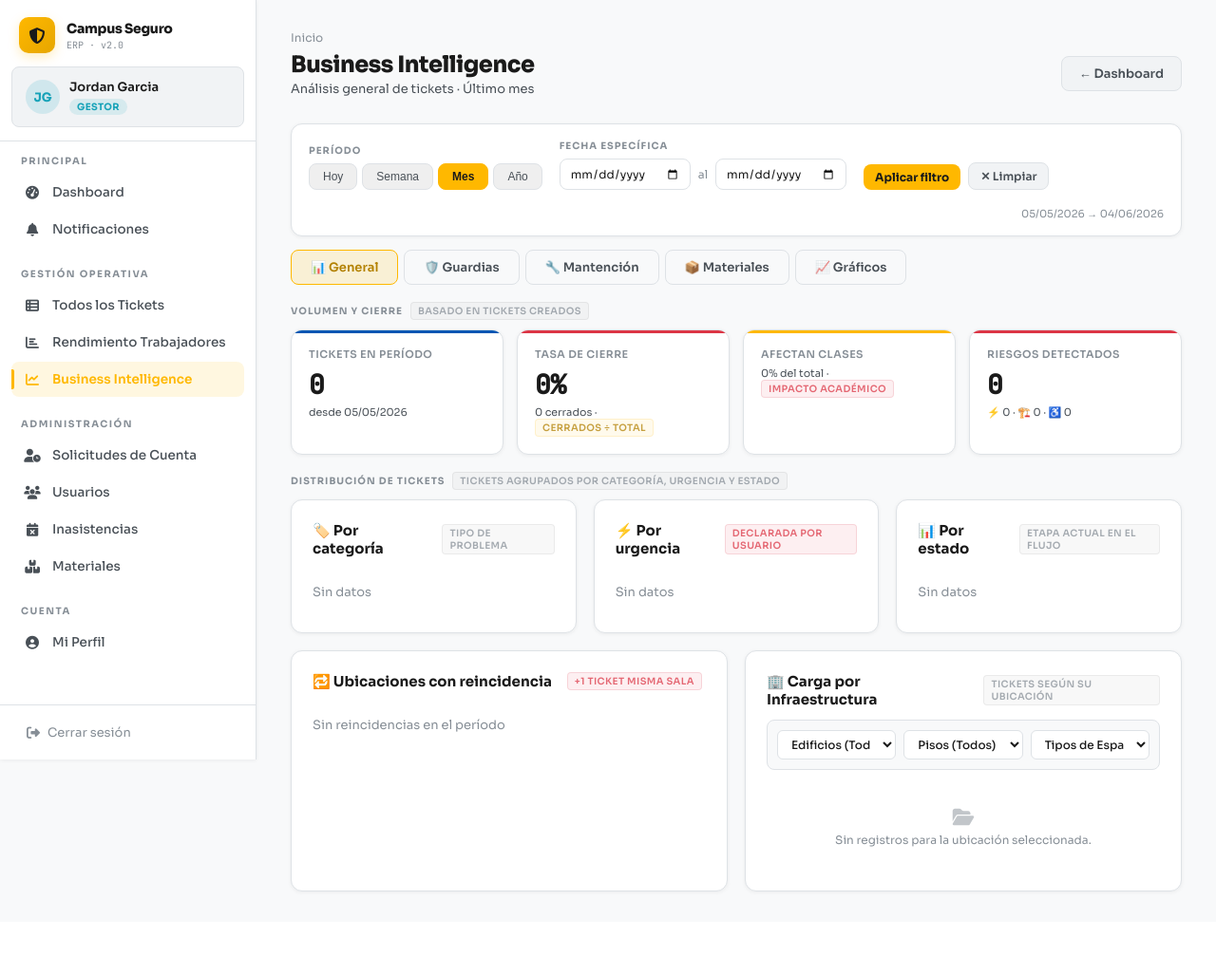
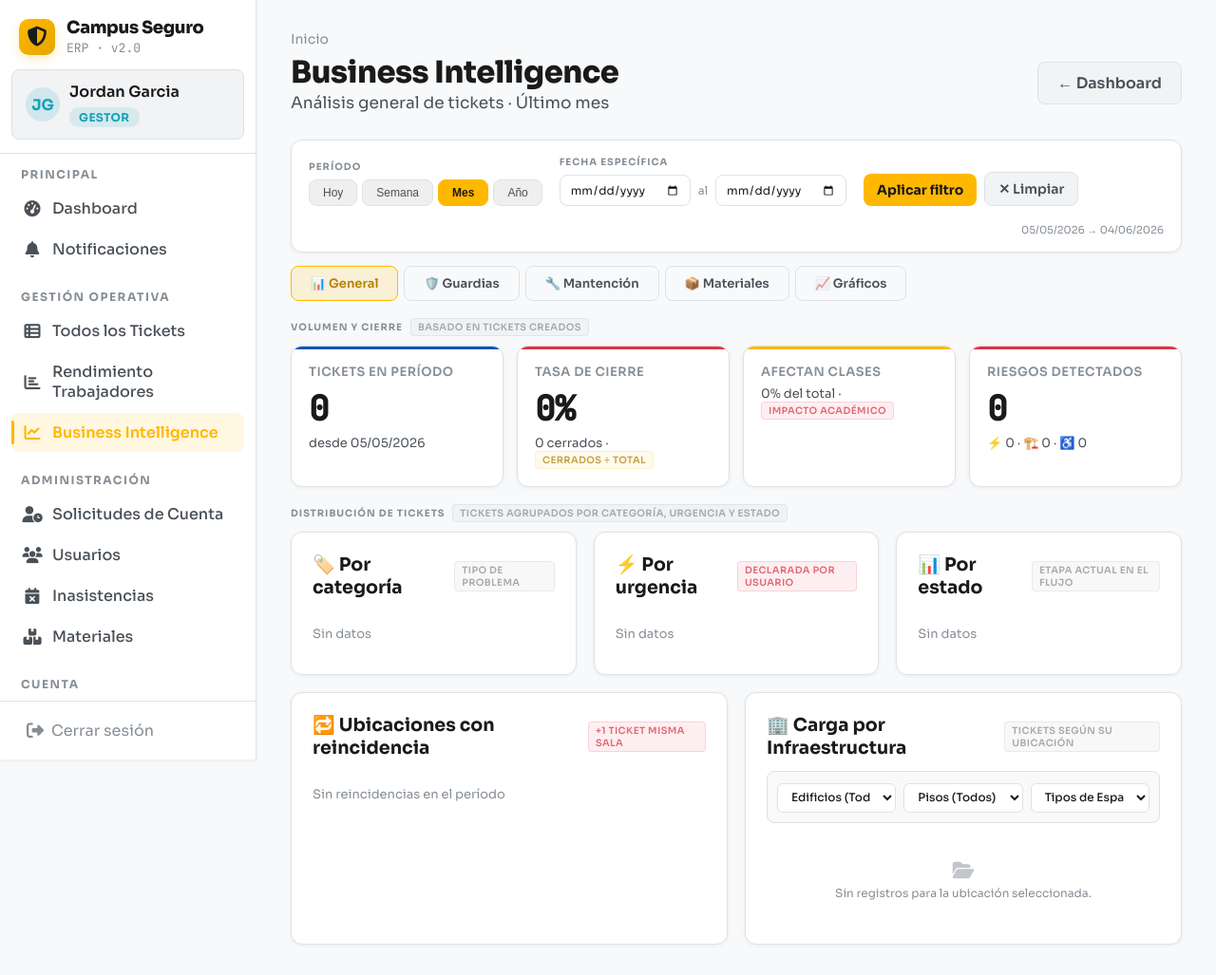
Before and after one commit to jordanrj1/Proyecto-CampuSeguro-, a Django app: page /gestor/bi/ in a window 1280 px wide. Shown: the whole page at 95% size. Before the commit the page ends 941 px from the top, so only its background shows below. Run offline with Django 5.2, Linux system fonts and the light colour scheme; a user stored in the database is signed in; data comes from the database, SQL or seed files in the repository; data that the repository does not hold is empty.

Commit message:
Feat: aumenta tamaño de fuente base a 22px para mejor legibilidad en todo el proyecto

```diff
--- a/Fase 2/Evidencias Proyecto/campus_seguro/app/templates/app/base.html
+++ b/Fase 2/Evidencias Proyecto/campus_seguro/app/templates/app/base.html
@@ -49,6 +49,7 @@
   --radius-sm: 8px;
 }
 * { box-sizing: border-box; margin: 0; padding: 0; }
+html { font-size: 22px; }
 html, body { font-family: var(--font-main); background: var(--bg-100); color: var(--text-primary); min-height: 100vh; }
 a { color: inherit; text-decoration: none; }
 
@@ -70,10 +71,10 @@ a { color: inherit; text-decoration: none; }
   width: 38px; height: 38px;
   background: linear-gradient(135deg, var(--accent-primary), #e6a600);
   border-radius: 10px; display: flex; align-items: center; justify-content: center;
-  font-size: 18px; flex-shrink: 0; box-shadow: 0 4px 12px rgba(255,184,0,0.25);
+  font-size: 22px; flex-shrink: 0; box-shadow: 0 4px 12px rgba(255,184,0,0.25);
 }
-.sb-brand .name { font-size: 14px; font-weight: 800; letter-spacing: -0.3px; color: var(--text-primary); }
-.sb-brand .sub { font-size: 10px; color: var(--text-muted); font-family: var(--font-mono); margin-top: 2px; }
+.sb-brand .name { font-size: 18px; font-weight: 800; letter-spacing: -0.3px; color: var(--text-primary); }
+.sb-brand .sub { font-size: 13px; color: var(--text-muted); font-family: var(--font-mono); margin-top: 2px; }
 
 /* Bloque de usuario en cabecera del sidebar */
 .sb-user-header {
@@ -91,14 +92,14 @@ a { color: inherit; text-decoration: none; }
 .sb-nav::-webkit-scrollbar-thumb { background: var(--border-strong); border-radius: 2px; }
 .nav-section { margin-bottom: 22px; }
 .nav-label {
-  font-size: 10px; font-weight: 700; letter-spacing: 1.5px;
+  font-size: 12px; font-weight: 700; letter-spacing: 1.5px;
   color: var(--text-muted); text-transform: uppercase;
   padding: 0 10px; margin-bottom: 8px;
 }
 .nav-item {
   display: flex; align-items: center; gap: 11px; padding: 10px 12px;
   border-radius: var(--radius-sm); color: var(--text-secondary);
-  font-size: 13.5px; font-weight: 500; transition: all 0.15s; margin-bottom: 2px;
+  font-size: 16px; font-weight: 500; transition: all 0.15s; margin-bottom: 2px;
   position: relative;
 }
 .nav-item:hover { background: var(--bg-200); color: var(--text-primary); }
@@ -110,10 +111,10 @@ a { color: inherit; text-decoration: none; }
   content: ''; position: absolute; left: 0; top: 8px; bottom: 8px; width: 3px;
   background: var(--accent-primary); border-radius: 0 2px 2px 0;
 }
-.nav-item .icon { width: 20px; text-align: center; font-size: 14px; display: inline-flex; align-items: center; justify-content: center; flex-shrink: 0; }
+.nav-item .icon { width: 20px; text-align: center; font-size: 17px; display: inline-flex; align-items: center; justify-content: center; flex-shrink: 0; }
 .nav-item .badge-mini {
   margin-left: auto; background: var(--accent-red); color: #fff;
-  font-size: 10px; padding: 1px 6px; border-radius: 10px; font-weight: 700;
+  font-size: 12px; padding: 2px 8px; border-radius: 10px; font-weight: 700;
 }
 
 /* Logout compacto al pie */
@@ -124,27 +125,27 @@ a { color: inherit; text-decoration: none; }
   display: flex; align-items: center; gap: 8px; width: 100%;
   padding: 8px 12px; border-radius: var(--radius-sm);
   background: none; border: none; cursor: pointer;
-  color: var(--text-muted); font-size: 13px; font-family: var(--font-main);
+  color: var(--text-muted); font-size: 16px; font-family: var(--font-main);
   transition: all 0.15s;
 }
 .sb-logout:hover { background: rgba(220,53,69,0.08); color: var(--accent-red); }
 
 .avatar {
   width: 36px; height: 36px; border-radius: 50%; display: flex; align-items: center;
-  justify-content: center; font-weight: 700; font-size: 13px; flex-shrink: 0;
+  justify-content: center; font-weight: 700; font-size: 16px; flex-shrink: 0;
 }
 .avatar.role-usuario { background: rgba(0,86,179,0.15); color: var(--accent-blue); }
 .avatar.role-gestor { background: rgba(23,162,184,0.15); color: var(--accent-teal); }
 .avatar.role-guardia { background: rgba(255,184,0,0.15); color: #b38100; }
 .avatar.role-mantencion { background: rgba(40,167,69,0.15); color: var(--accent-green); }
 .user-info { flex: 1; min-width: 0; }
-.user-info .uname { font-size: 13px; font-weight: 600; white-space: nowrap; overflow: hidden; text-overflow: ellipsis; color: var(--text-primary); }
+.user-info .uname { font-size: 16px; font-weight: 600; white-space: nowrap; overflow: hidden; text-overflow: ellipsis; color: var(--text-primary); }
 
 /* Badge de rol — coloreado según rol */
 .role-badge {
   display: inline-flex; align-items: center; gap: 4px;
-  padding: 2px 8px; border-radius: 10px;
-  font-size: 10px; font-weight: 700; letter-spacing: 0.4px; text-transform: uppercase;
+  padding: 3px 10px; border-radius: 10px;
+  font-size: 12px; font-weight: 700; letter-spacing: 0.4px; text-transform: uppercase;
   margin-top: 3px;
 }
 .role-badge.role-usuario  { background: rgba(0,86,179,0.12);  color: var(--accent-blue); }
@@ -155,7 +156,7 @@ a { color: inherit; text-decoration: none; }
 /* Breadcrumb */
 .breadcrumb {
   display: flex; align-items: center; gap: 6px;
-  font-size: 12px; color: var(--text-muted);
+  font-size: 14px; color: var(--text-muted);
   margin-bottom: 6px;
 }
 .breadcrumb a { color: var(--text-muted); transition: color 0.15s; }
@@ -167,8 +168,8 @@ a { color: inherit; text-decoration: none; }
   display: flex; align-items: center; justify-content: space-between;
   margin-bottom: 28px; gap: 16px;
 }
-.page-title { font-size: 24px; font-weight: 800; letter-spacing: -0.5px; color: var(--text-primary); }
-.page-subtitle { font-size: 13px; color: var(--text-secondary); margin-top: 2px; }
+.page-title { font-size: 32px; font-weight: 800; letter-spacing: -0.5px; color: var(--text-primary); }
+.page-subtitle { font-size: 17px; color: var(--text-secondary); margin-top: 2px; }
 .topbar-actions { display: flex; align-items: center; gap: 10px; }
 
 /* ── CARDS ── */
@@ -177,7 +178,7 @@ a { color: inherit; text-decoration: none; }
   border-radius: var(--radius); padding: 22px;
   box-shadow: var(--shadow-sm);
 }
-.card-title { font-size: 15px; font-weight: 700; margin-bottom: 16px; display: flex; align-items: center; gap: 10px; color: var(--text-primary); }
+.card-title { font-size: 19px; font-weight: 700; margin-bottom: 16px; display: flex; align-items: center; gap: 10px; color: var(--text-primary); }
 .card-sm { padding: 16px; }
 
 /* ── KPIs ── */
@@ -194,16 +195,16 @@ a { color: inherit; text-decoration: none; }
 .kpi.red::before { background: var(--accent-red); }
 .kpi.teal::before { background: var(--accent-teal); }
 .kpi.purple::before { background: var(--accent-purple); }
-.kpi-label { font-size: 11px; font-weight: 600; letter-spacing: 0.5px; color: var(--text-muted); text-transform: uppercase; margin-bottom: 6px; }
-.kpi-value { font-size: 28px; font-weight: 800; letter-spacing: -0.5px; font-family: var(--font-mono); color: var(--text-primary); }
-.kpi-sub { font-size: 11px; color: var(--text-secondary); margin-top: 4px; }
+.kpi-label { font-size: 13px; font-weight: 600; letter-spacing: 0.5px; color: var(--text-muted); text-transform: uppercase; margin-bottom: 6px; }
+.kpi-value { font-size: 36px; font-weight: 800; letter-spacing: -0.5px; font-family: var(--font-mono); color: var(--text-primary); }
+.kpi-sub { font-size: 13px; color: var(--text-secondary); margin-top: 4px; }
 
 /* ── TABLAS ── */
 .table-wrap { overflow-x: auto; }
-table { width: 100%; border-collapse: collapse; font-size: 13.5px; }
+table { width: 100%; border-collapse: collapse; font-size: 16px; }
 thead th {
   padding: 12px 14px; text-align: left;
-  font-size: 10.5px; font-weight: 700; letter-spacing: 0.8px;
+  font-size: 13px; font-weight: 700; letter-spacing: 0.8px;
   color: var(--text-muted); text-transform: uppercase;
   border-bottom: 2px solid var(--border);
   background: var(--bg-100);
@@ -230,7 +231,7 @@ tbody td { padding: 13px 14px; color: var(--text-primary); vertical-align: middl
 /* ── BOTONES ── */
 .btn {
   display: inline-flex; align-items: center; justify-content: center; gap: 7px;
-  padding: 9px 18px; border-radius: var(--radius-sm); font-size: 13px; font-weight: 600;
+  padding: 11px 20px; border-radius: var(--radius-sm); font-size: 16px; font-weight: 600;
   border: none; cursor: pointer; transition: all 0.15s; font-family: var(--font-main);
   white-space: nowrap;
 }
@@ -243,19 +244,19 @@ tbody td { padding: 13px 14px; color: var(--text-primary); vertical-align: middl
 .btn-warning { background: var(--accent-yellow); color: #1a1a1a; font-weight: 700; }
 .btn-ghost { background: var(--bg-200); color: var(--text-secondary); border: 1px solid var(--border); }
 .btn-ghost:hover { background: var(--bg-300); color: var(--text-primary); }
-.btn-sm { padding: 6px 12px; font-size: 12px; }
+.btn-sm { padding: 8px 14px; font-size: 14px; }
 .btn-icon { padding: 7px 9px; }
 .btn-full { width: 100%; }
 
 /* ── FORMS ── */
 .form-group { margin-bottom: 18px; }
-.form-label { display: block; font-size: 12px; font-weight: 600; color: var(--text-secondary); margin-bottom: 6px; text-transform: uppercase; letter-spacing: 0.4px; }
+.form-label { display: block; font-size: 14px; font-weight: 600; color: var(--text-secondary); margin-bottom: 6px; text-transform: uppercase; letter-spacing: 0.4px; }
 .form-control, input[type="text"]:not(.exclude), input[type="email"]:not(.exclude),
 input[type="password"]:not(.exclude), input[type="number"]:not(.exclude), input[type="date"]:not(.exclude),
 input[type="tel"]:not(.exclude), select:not(.exclude), textarea:not(.exclude) {
-  width: 100%; padding: 10px 14px; background: var(--bg-50); border: 1px solid var(--border);
+  width: 100%; padding: 12px 16px; background: var(--bg-50); border: 1px solid var(--border);
   border-radius: var(--radius-sm); color: var(--text-primary); font-family: var(--font-main);
-  font-size: 14px; transition: border-color 0.2s, background 0.2s; outline: none;
+  font-size: 17px; transition: border-color 0.2s, background 0.2s; outline: none;
 }
 .form-control:focus, input:focus, select:focus, textarea:focus {
   border-color: var(--accent-primary);
@@ -376,7 +377,7 @@ select { cursor: pointer; }
   <aside class="sidebar">
     <!-- Logo + nombre del sistema -->
     <div class="sb-brand">
-      <div class="logo"><i class="fa-solid fa-shield-halved" style="color:#1a1a1a;font-size:17px;"></i></div>
+      <div class="logo"><i class="fa-solid fa-shield-halved" style="color:#1a1a1a;font-size:21px;"></i></div>
       <div>
         <div class="name">Campus Seguro</div>
         <div class="sub">ERP · v2.0</div>
@@ -483,7 +484,7 @@ select { cursor: pointer; }
     <!-- Cerrar sesión al pie -->
     <div class="sb-footer">
       <button onclick="document.getElementById('modal-logout').style.display='flex'" class="sb-logout">
-        <i class="fa-solid fa-right-from-bracket" style="font-size:14px;"></i>
+        <i class="fa-solid fa-right-from-bracket" style="font-size:18px;"></i>
         <span>Cerrar sesión</span>
       </button>
     </div>
```
Also changed, not shown: other parts of Fase 2/Evidencias Proyecto/campus_seguro/app/templates/app/base.html (+23 -23 lines).
